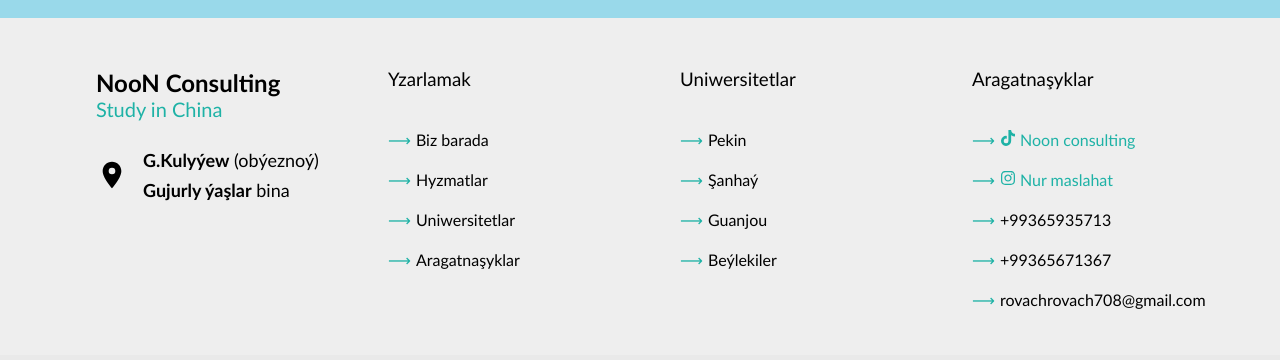
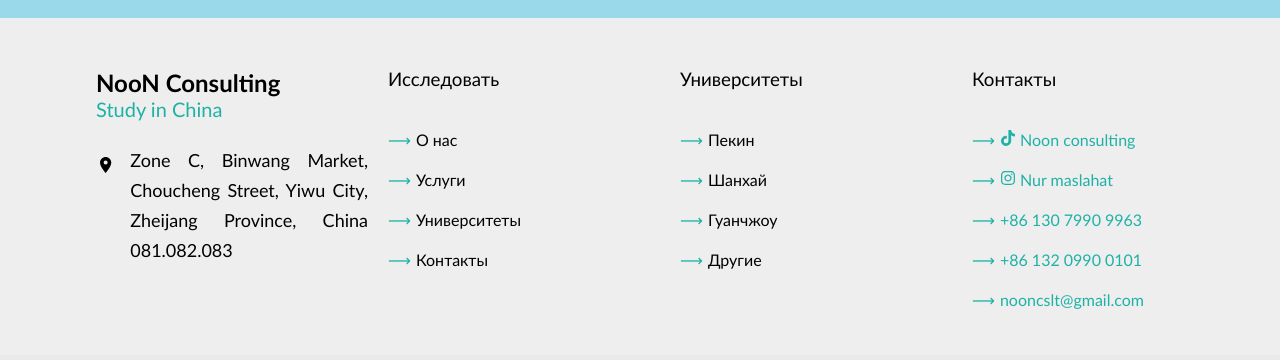
Before and after one commit to hydyrowdanatar/noonchina-client, a React (Vite) app: page /universities in a window 1280 px wide. Shown: the part 1095-1455 px from the top of the page. Built offline with nearby package versions, Linux system fonts and the light colour scheme; no server answers.

Commit message:
footer changed

```diff
--- a/src/components/footer/Footer.jsx
+++ b/src/components/footer/Footer.jsx
@@ -19,13 +19,23 @@
                   <span className="">Study in China</span>
                 </div>
                 <div>
-                  <MdLocationOn size={32} />
-                  <div className="address">
-                    <p>
+                  <MdLocationOn
+                    style={{
+                      width: "60px",
+                      height: "60px",
+                      marginTop: "-10px",
+                    }}
+                  />
+                  <div className="address" style={{ textAlign: "justify" }}>
+                    {/* <p>
                       <span>G.Kulyýew</span> (obýeznoý)
                     </p>
                     <p>
                       <span>Gujurly ýaşlar</span> bina
+                    </p> */}
+                    <p>
+                      Zone C, Binwang Market, Choucheng Street, Yiwu City,
+                      Zheijang Province, China 081.082.083
                     </p>
                   </div>
                 </div>
@@ -69,9 +79,15 @@
                   <FaInstagram className="fIcon" /> Nur maslahat
                 </a>
               </li>
-              <li>+99365935713</li>
-              <li>+99365671367</li>
-              <li>rovachrovach708@gmail.com</li>
+              <li>
+                <a href="tel:+8613079909963">+86 130 7990 9963</a>
+              </li>
+              <li>
+                <a href="tel:+8613209900101">+86 132 0990 0101</a>
+              </li>
+              <li>
+                <a href="mailto:nooncslt@gmail.com">nooncslt@gmail.com</a>
+              </li>
             </ul>
           </div>
         </div>
--- a/src/components/footer/footer.css
+++ b/src/components/footer/footer.css
@@ -24,7 +24,7 @@
 
 .footer-logo > div {
   display: flex;
-  align-items: center;
+  align-items: flex-start;
   column-gap: 15px;
 }
 
--- a/src/locales/ru.json
+++ b/src/locales/ru.json
@@ -61,7 +61,7 @@
   "Shanghai": "Шанхай",
   "Guangzhou": "Гуанчжоу",
   "Others": "Другие",
-  "universityIn": "Университеты в",
+  "universityIn": "Университеты",
   "Contacts": "Контакты",
   "we": "Если вы хотите учиться в Китае, мы готовы вам помочь. Мы даем вам прекрасную возможность учиться в Китае. Здесь вы можете выбрать университет, в котором хотите учиться, и связаться с нами. После окончания университета вы легко найдете работу.",
   "welcome": "Добро пожаловать в Noon Consulting",
--- a/src/locales/tm.json
+++ b/src/locales/tm.json
@@ -55,7 +55,7 @@
   "city": "Şäher",
   "faculty": "Fakultetiň belgisi",
   "foundedIn": "Döredilen wagty",
-  "applyBtn": "Uniwersitetlere ýüz tutuň",
+  "applyBtn": "Dokument tabşyrmak",
   "apply": "Ýüzlenmek",
   "Pekin": "Pekin",
   "Shanghai": "Şanhaý",
--- a/src/plugins/react.i18next.js
+++ b/src/plugins/react.i18next.js
@@ -19,7 +19,7 @@
 };
 
 i18n.use(initReactI18next).init({
-  lng: localStorage.getItem("language") || "tm",
+  lng: localStorage.getItem("language") || "ru",
   fallbackLng: "tm",
   resources,
   ns: ["translations"],
```
